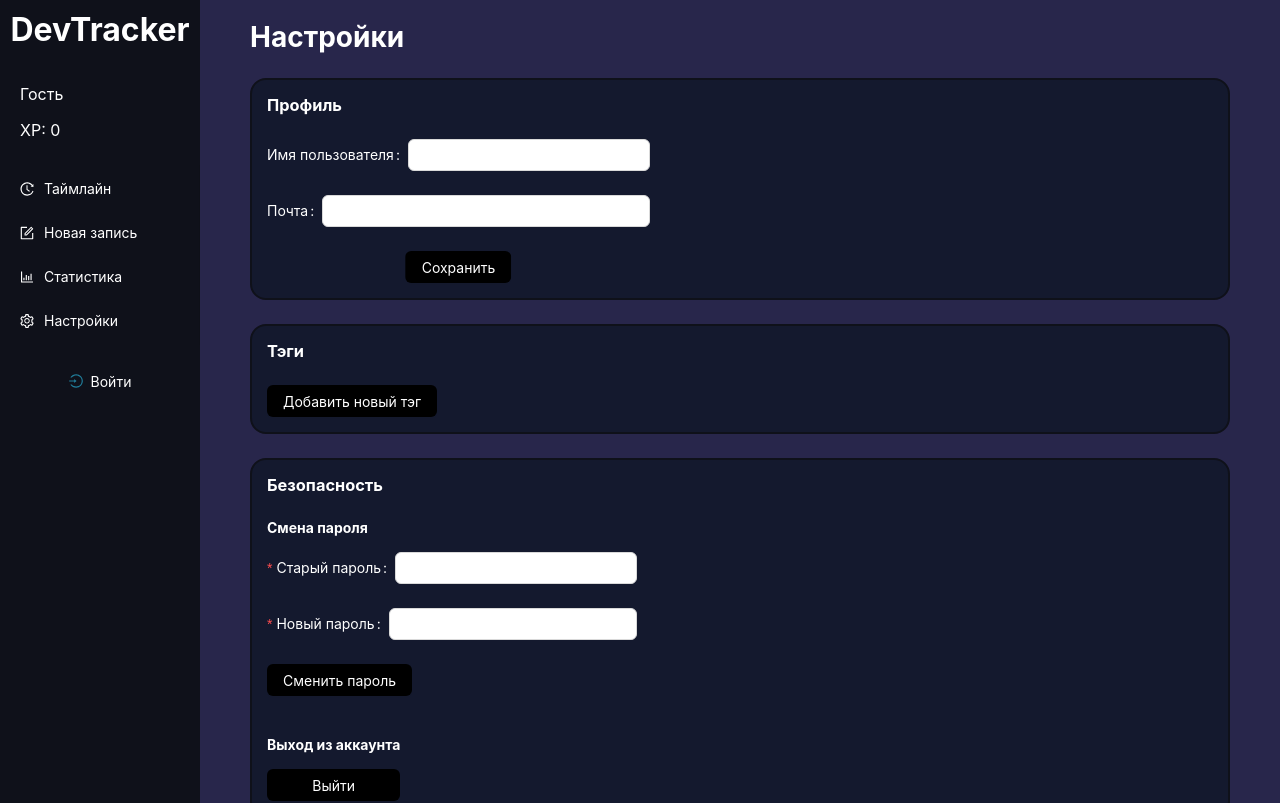
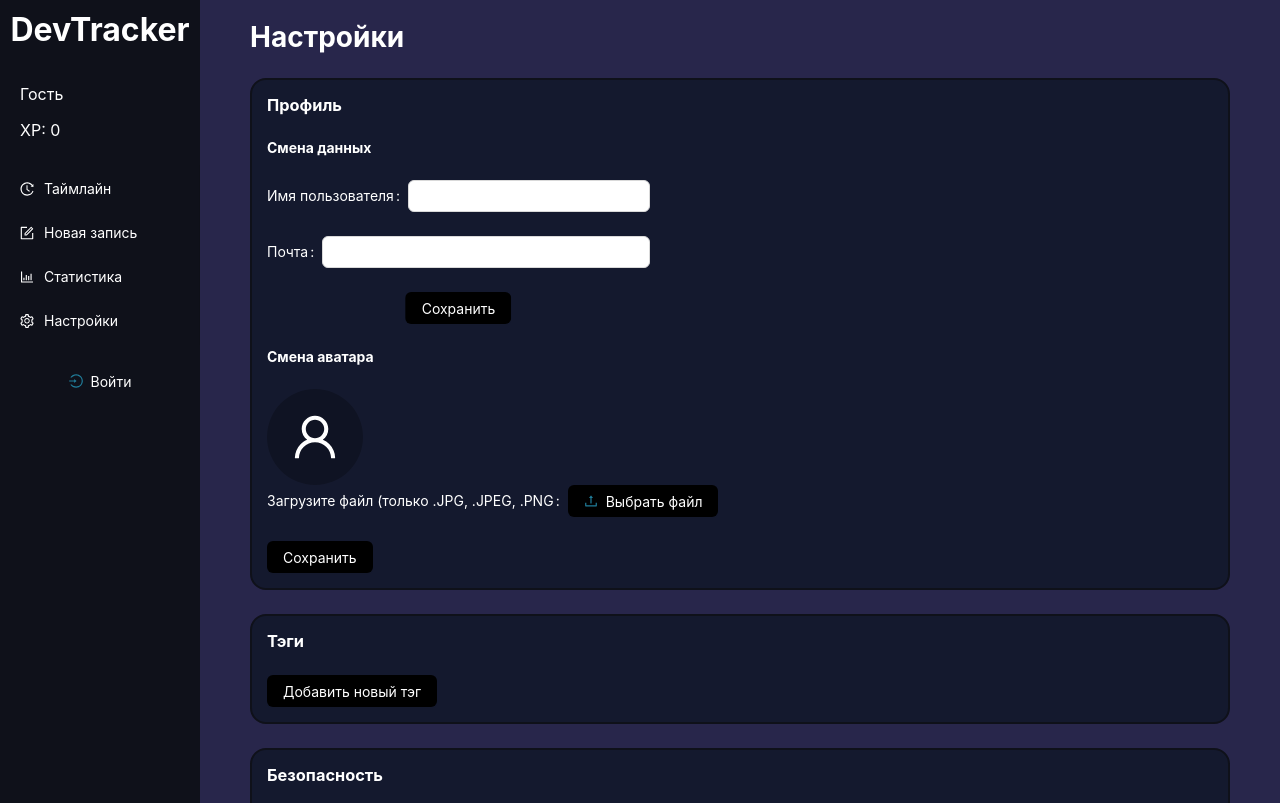
Before and after one commit to LizKa2091/dev-tracker, a React (Vite) app in the folder frontend/: page /settings in a window 1280 px wide. Shown: the top 803 px of the page. Built offline with nearby package versions, Linux system fonts and the light colour scheme.

Commit message:
feat(profile settings): add form for uploading profile picture

```diff
--- a/frontend/src/features/settings/ui/ProfileSettings.tsx
+++ b/frontend/src/features/settings/ui/ProfileSettings.tsx
@@ -1,57 +1,122 @@
-import { Button, Flex, Form, Input, Spin } from 'antd';
+import { Avatar, Button, Flex, Form, Input, Spin, Upload } from 'antd';
 import { useEffect, useState, type FC } from 'react';
 import { Controller, useForm } from 'react-hook-form';
 import { useUserData } from '../../user/model/useUserData';
 import { useUpdateUserData } from '../model/useUpdateUserData';
 import styles from './ProfileSettings.module.scss';
+import { useUpdateAvatar } from '../model/useUpdateAvatar';
+import { UploadOutlined, UserOutlined } from '@ant-design/icons';
 
-interface IFormData {
+interface IUserDataFormData {
    username: string;
    email: string;
 };
 
+interface IAvatarFormData {
+   file: File;
+}
+
 const ProfileSettings: FC = () => {
-   const [token, setToken] = useState<string | null>(null);
+   const [previewImgUrl, setPreviewImgUrl] = useState<string | null>(null);
+   const token: string | null = localStorage.getItem('token');
 
-   const { handleSubmit, control, trigger, formState: { errors }, reset } = useForm<IFormData>();
+   const { handleSubmit: handleUserData, control: controlUserData, trigger, formState: { errors: userDataErrors }, reset } = useForm<IUserDataFormData>();
+   const { handleSubmit: handleUserAvatar, control: controlAvatar, formState: { errors: avatarErrors } } = useForm<IAvatarFormData>();
    const { data: userData } = useUserData(token);
-   const { mutate: updateUser, isPending, isSuccess, isError } = useUpdateUserData(token);
-
-   useEffect(() => {
-      setToken(localStorage.getItem('token'));
-   }, []);
+   const { mutate: updateUser, isPending: isUserPending, isSuccess: isUserSuccess, isError: isUserError } = useUpdateUserData(token);
+   const { mutate: updateAvatar, isPending: isAvatarPending, isSuccess: isAvatarSuccess, isError: isAvatarError } = useUpdateAvatar(token);
 
    useEffect(() => {
       if (userData) {
          reset({ username: userData.name, email: userData.email });
+
+         if (userData.profilePic) setPreviewImgUrl(userData.profilePic);
       }
    }, [userData, reset]);
 
-   const onFinish = async () => {
+   const onFinishUserDataForm = async () => {
       const isValidData = await trigger(['username', 'email']);
 
-      if (isValidData) handleSubmit(onSubmit)();
+      if (isValidData) handleUserData(onSubmitUserDataForm)();
    };
 
-   const onSubmit = async (data: IFormData) => {
+   const onSubmitUserDataForm = async (data: IUserDataFormData) => {
       updateUser({ name: data.username, email: data.email });
+   };
+
+   const onFinishAvatarForm = () => {
+      handleUserAvatar(onSubmitAvatarForm)();
+   };
+
+   const onSubmitAvatarForm = (data: IAvatarFormData) => {
+      if (!data.file) return;
+
+      updateAvatar({ file: data.file }, { onSuccess: (res) => {
+         setPreviewImgUrl((prev) => {
+            if (prev?.startsWith('blob:')) URL.revokeObjectURL(prev);
+
+            return res.profilePic;
+         })
+      }});
    };
 
    return (
       <Flex vertical gap='large' className={styles.container}>
          <h3>Профиль</h3>
-         <Form onFinish={onFinish} className={styles.form}>
-            <Form.Item label='Имя пользователя' validateStatus={errors.username ? 'error' : ''} help={errors.username?.message} className={styles.formItem}>
-               <Controller name='username' control={control} rules={{ required: true, minLength: { value: 4, message: 'Никнейм должен содержать минимум 4 символа' } }} render={({ field }) => <Input {...field} />} />
+
+         <h4>Смена данных</h4>
+         <Form onFinish={onFinishUserDataForm} className={styles.form}>
+            <Form.Item label='Имя пользователя' validateStatus={userDataErrors.username ? 'error' : ''} help={userDataErrors.username?.message} className={styles.formItem}>
+               <Controller name='username' control={controlUserData} rules={{ required: true, minLength: { value: 4, message: 'Никнейм должен содержать минимум 4 символа' } }} render={({ field }) => <Input {...field} />} />
             </Form.Item>
-            <Form.Item label='Почта' validateStatus={errors.email ? 'error' : ''} help={errors.email?.message} className={styles.formItem}>
-               <Controller name='email' control={control} rules={{ required: true, pattern: { value: /^[A-Z0-9._%+-]+@[A-Z0-9.-]+\.[A-Z]{2,}$/i, message: 'Неверный формат почты' } }} render={({ field }) => <Input {...field} />} />
+            <Form.Item label='Почта' validateStatus={userDataErrors.email ? 'error' : ''} help={userDataErrors.email?.message} className={styles.formItem}>
+               <Controller name='email' control={controlUserData} rules={{ required: true, pattern: { value: /^[A-Z0-9._%+-]+@[A-Z0-9.-]+\.[A-Z]{2,}$/i, message: 'Неверный формат почты' } }} render={({ field }) => <Input {...field} />} />
             </Form.Item>
             <Button color="default" variant="solid" htmlType='submit' className={styles.buttonSave}>Сохранить</Button>
          </Form>
-         {isPending ? <Spin /> :
-            isSuccess ? <span className={styles.formSuccess}>Данные успешно обновлены</span> :
-            isError ? <span className={styles.formError}>Произошла ошибка</span> : ''}
+         {isUserPending ? <Spin /> :
+            isUserSuccess ? <span className={styles.formSuccess}>Данные успешно обновлены</span> :
+            isUserError ? <span className={styles.formError}>Произошла ошибка</span> : ''
+         }
+
+         <h4>Смена аватара</h4>
+         <Form onFinish={onFinishAvatarForm} className={styles.form}>
+            <Flex>
+               <Avatar size={96} src={previewImgUrl ?? undefined} icon={!previewImgUrl ? <UserOutlined /> : undefined} />
+            </Flex>
+            <Form.Item label='Загрузите файл (только .JPG, .JPEG, .PNG' validateStatus={avatarErrors.file ? 'error' : ''} help={avatarErrors.file?.message} className={styles.formItem}>
+               <Controller name='file' control={controlAvatar} rules={{ required: 'Загрузите файл' }} render={({ field }) => (
+                  <Upload accept='image/jpeg,image/png' beforeUpload={(file) => {
+                        if (!['image/jpeg', 'image/png'].includes(file.type)) return Upload.LIST_IGNORE;
+
+                        field.onChange(file);
+                        const url = URL.createObjectURL(file);
+
+                        setPreviewImgUrl((prev) => {
+                           if (prev?.startsWith('blob:')) URL.revokeObjectURL(prev);
+
+                           return url;
+                        });
+                        return false;
+                     }}
+                     maxCount={1}
+                     showUploadList={{ showRemoveIcon: true }}
+                     onRemove={() => {
+                        field.onChange(undefined);
+                        setPreviewImgUrl(userData?.profilePic || null);
+                     }}
+                  >
+                     <Button color="default" variant="solid" icon={<UploadOutlined />}>Выбрать файл</Button>
+                  </Upload>
+                  )}
+               />
+            </Form.Item>
+            <Button color="default" variant="solid" htmlType="submit" disabled={isAvatarPending}>Сохранить</Button>
+         </Form>
+         {isAvatarPending ? <Spin /> :
+            isAvatarSuccess ? <span className={styles.formSuccess}>Аватар успешно обновлён</span> :
+            isAvatarError ? <span className={styles.formError}>Ошибка загрузки аватара</span> : ''
+         }
       </Flex>
    )
 }
--- a/frontend/src/features/user/userTypes.ts
+++ b/frontend/src/features/user/userTypes.ts
@@ -4,4 +4,5 @@ export interface IUserDataResponse {
    name: string;
    xp: number;
    xpForNextLevel: number;
+   profilePic: string | null;
 };
```
